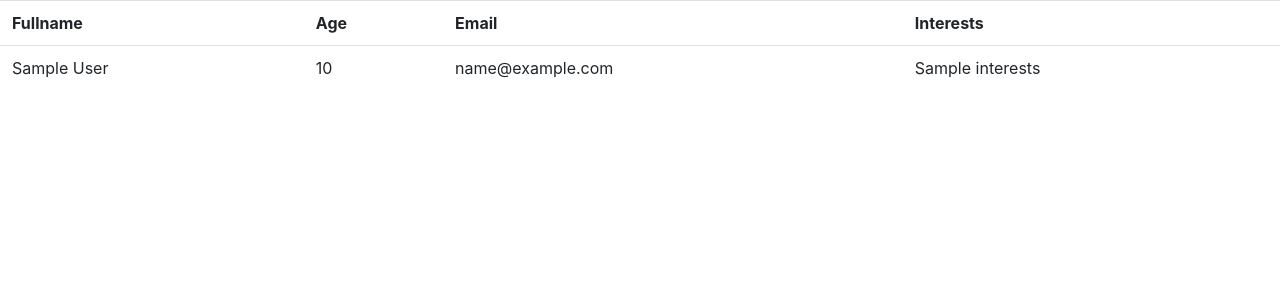
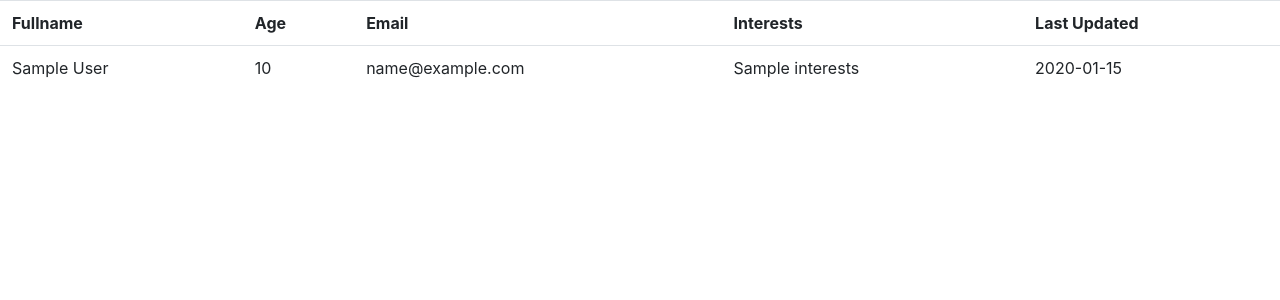
Before and after one commit to rtduany/django-forms, a Django app: template first_app/home/templates/students.html in a window 1280 px wide. Shown: the top 300 px of the page. Run offline with Django 3.2, Linux system fonts and the light colour scheme; the template is opened without the code that fills it: most values are stand-ins (such as "Sample title", 1, 10 or a date in 2020); some libraries are stand-ins or nearby versions.

Commit message:
add last updated heading and associated data to the table

```diff
--- a/first_app/home/templates/students.html
+++ b/first_app/home/templates/students.html
@@ -24,6 +24,7 @@
 				<th>Age</th>
 				<th>Email</th>
 				<th>Interests</th>
+				<th>Last Updated</th>
 			</tr>
 			{% for student in students %}
 				<tr>
@@ -31,6 +32,7 @@
 					<td>{{student.age}}</td>
 					<td>{{student.email}}</td>
 					<td>{{student.interests}}</td>
+					<td>{{student.last_update}}</td>
 				</tr>
 			{% endfor %}
 		</table>
```
